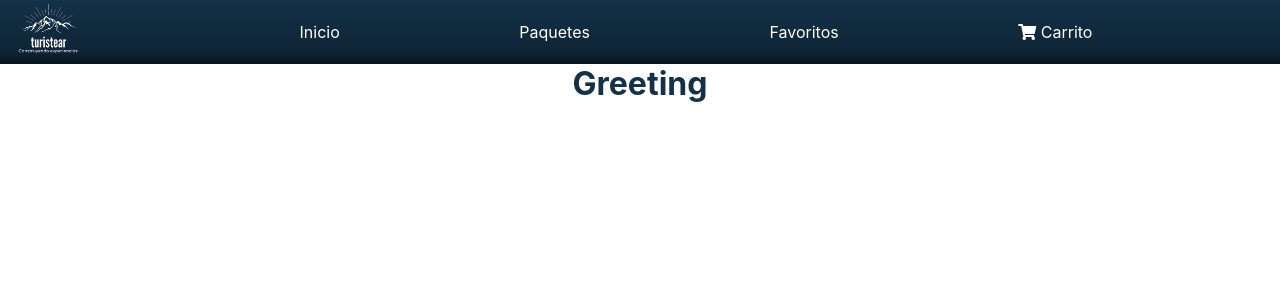
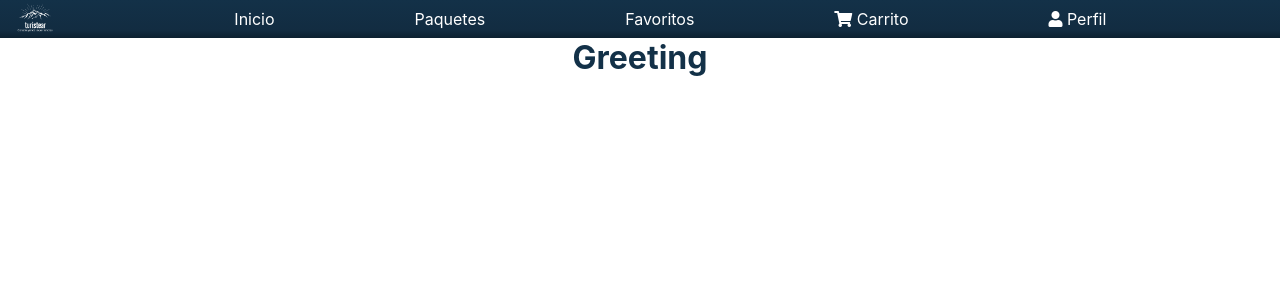
Before and after one commit to Matias-E-Navarrete/turiste.ar, a React (Create React App) app: page / in a window 1280 px wide. Shown: the top 300 px of the page. Built offline with nearby package versions, Linux system fonts and the light colour scheme.

Commit message:
fix navbar content

```diff
--- a/package.json
+++ b/package.json
@@ -8,6 +8,7 @@
     "@testing-library/user-event": "^12.1.10",
     "react": "^17.0.2",
     "react-dom": "^17.0.2",
+    "react-router-dom": "^6.2.1",
     "react-scripts": "4.0.3",
     "web-vitals": "^1.0.1"
   },
--- a/src/App.js
+++ b/src/App.js
@@ -5,8 +5,8 @@ import { ItemListContainer } from './containers/ItemListContainer';
 function App() {
   return (
     <div className="App">
-        <Navbar />
-        <ItemListContainer greeting='Greeting' />
+      <Navbar />
+      <ItemListContainer greeting='Greeting' />
     </div>
   );
 }
--- /dev/null
+++ b/src/components/Link/Link.jsx
@@ -0,0 +1,6 @@
+import React from 'react'
+
+export const Link = ({ route, name }) =>
+    <li>
+        <a href={route} >{name}</a>
+    </li>
--- a/src/components/Navbar/Navbar.css
+++ b/src/components/Navbar/Navbar.css
@@ -5,15 +5,15 @@
   background: linear-gradient(
     180deg,
     rgba(19, 49, 72, 1) 0%,
-    rgba(15, 37, 54, 1) 80%,
-    rgba(8, 21, 31, 1) 100%
+    rgb(18, 44, 65) 80%,
+    rgb(12, 32, 48) 100%
   );
   height: auto;
   width: 100%;
 }
 .navbar > .logo-img {
   margin-left: 1rem;
-  width: 5%;
+  width: 3%;
   height: auto;
 }
 .navbar > .navbar-list {
--- a/src/components/Navbar/Navbar.jsx
+++ b/src/components/Navbar/Navbar.jsx
@@ -1,19 +1,19 @@
 import './Navbar.css';
 import React from 'react';
 import image from '../../assets/img/logos/logo-transparent.png';
-import { navbarRoutes } from '../../utils/navbarRoutes';
-
+import { Link } from '../Link/Link';
+import { navbarRoutes } from '../../utils/navbar.routes'
+import { CartWidget } from '../Widgets/Cart';
+import { UserProfileWidget } from '../Widgets/Users';
 export const Navbar = () => {
     return (
         <>
             <nav className='navbar'>
                 <img className='logo-img' src={image} alt="logotipo" />
                 <ul className='navbar-list' style={{ listStyle: 'none' }}>
-                    {navbarRoutes.map(menu =>
-                        menu.component !== null ?
-                            menu.component :
-                            <li> <a href={menu.link} >{menu.name}</a></li>
-                    )}
+                    {navbarRoutes.map((menu, key) => <Link key={key} route={menu.route} name={menu.name} />)}
+                    <CartWidget />
+                    <UserProfileWidget />
                 </ul>
             </nav>
         </>
--- a/src/components/Widgets/Cart/CartWidget.js
+++ b/src/components/Widgets/Cart/index.jsx
@@ -1,8 +1,8 @@
 import React from 'react'
 import './CartWidget.css'
-export const CartWidget = ({ route }) =>
+export const CartWidget = ({ route = '/cart' }) => (
     <span>
         <a href={route}>
             <i className="fas fa-shopping-cart"></i> Carrito
         </a>
-    </span>
+    </span>)
--- /dev/null
+++ b/src/components/Widgets/Users/UserProfileWidget.css
@@ -0,0 +1,4 @@
+span > a {
+    text-decoration: none;
+    color: white;
+  }
--- /dev/null
+++ b/src/components/Widgets/Users/index.jsx
@@ -0,0 +1,8 @@
+import React from 'react'
+import './UserProfileWidget.css'
+export const UserProfileWidget = ({ route = '/user-profile' }) =>
+    <span>
+        <a href={route}>
+            <i className="fas fa-user"></i> Perfil
+        </a>
+    </span>
--- /dev/null
+++ b/src/utils/navbar.routes.js
@@ -0,0 +1,28 @@
+
+export const navbarRoutes = [
+
+    {
+        name: 'Inicio',
+        route: '/home',
+        hasWidget: false,
+        component: '',
+        icon: null,
+        visible: true
+    },
+    {
+        name: 'Paquetes',
+        route: '/packages',
+        hasWidget: false,
+        component: '',
+        icon: null,
+        visible: true
+    },
+    {
+        name: 'Favoritos',
+        route: '/favorites',
+        hasWidget: false,
+        component: '',
+        icon: null,
+        visible: true
+    }
+]
--- a/src/utils/navbarRoutes.js
+++ /dev/null
@@ -1,28 +0,0 @@
-import { CartWidget } from "../components/Widgets/Cart/CartWidget";
-
-export const navbarRoutes = [
-    {
-        name: 'Inicio',
-        route: '/home',
-        component: null,
-        icon: null
-    },
-    {
-        name: 'Paquetes',
-        route: '/packages',
-        component: null,
-        icon: null
-    },
-    {
-        name: 'Favoritos',
-        route: '/favorites',
-        component: null,
-        icon: null
-    },
-    {
-        name: 'Carrito',
-        route: '/cart',
-        component: <CartWidget route="/cart" />,
-        icon: null
-    },
-]
```
Also changed, not shown: src/utils/navbar.utils.js (added, +20 -0 lines), src/components/Item/Item.jsx (added), 1 other file (tests, documents, lock files or other folders).
